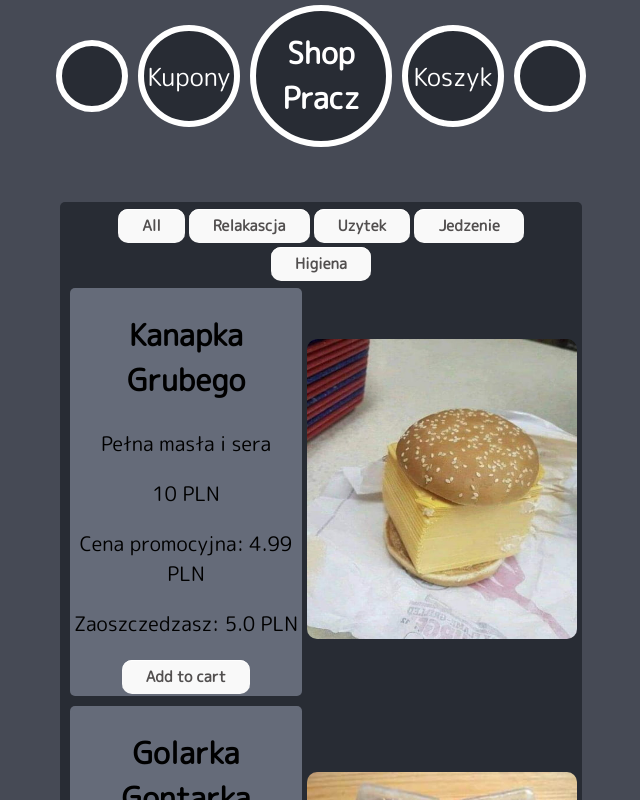
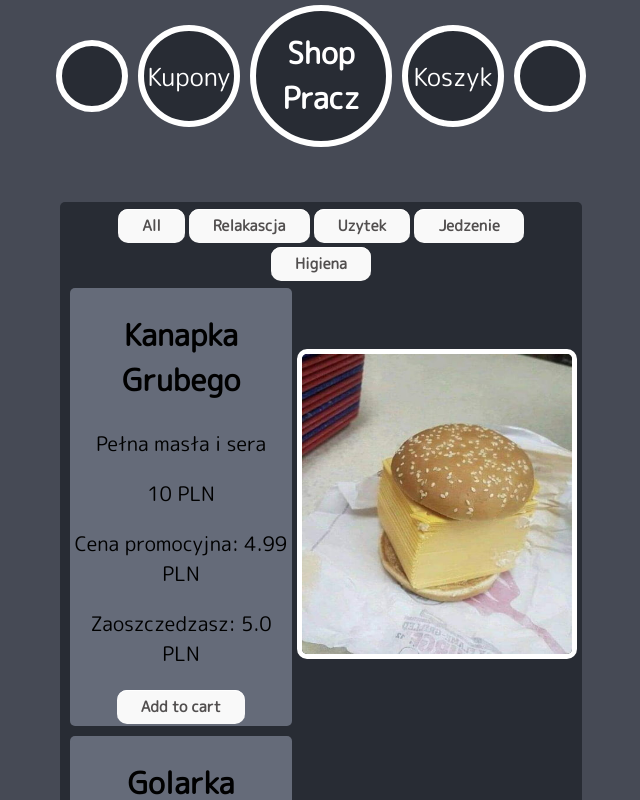
Before and after one commit to niebieskiczlowiek/React-shop-page, a React (Create React App) app: page / in a window 1280 px wide. Shown: the top 800 px of the page, without its empty margins (319-959 px from the left). Built offline with nearby package versions, Linux system fonts and the light colour scheme.

Commit message:
fixed cart sum

```diff
--- a/src/App.js
+++ b/src/App.js
@@ -11,7 +11,8 @@ const App = () => {
   const [cartState, setCartState] = useState(false);
   const [itemCategory, setCategory] = useState([])
   const [couponBox, setCouponBox] = useState(false);
-  const [cartSum, setCartSum] = useState(0);
+  let [cartSum, setCartSum] = useState(0);
+  const [image, setImageState] = useState(false);
 
   useEffect(() => {
     const getData = async () => {
@@ -28,8 +29,8 @@ const App = () => {
   const addToCart = (product) => {
     setCart([...cart, product]);
     setCartState(true)
-    console.log(cart);
-    getCartSum();
+    console.log(product.price)
+    getCartSum(product.price);
   }
 
   const clearCart = () => {
@@ -59,13 +60,10 @@ const App = () => {
 
   const discountCode = (code) => {
     const item = products.filter((products) => products.promoCode === code)[0]
-    console.log(item)
     const redeemed = item.redeemed
     if (item) {
-      console.log(item.name, item.price)
       if (redeemed === false) {
         item.price = (item.price - item.price*item.promoCodeDiscount).toFixed(1);
-        console.log(item.name, item.price)
         item.redeemed = true;
         setProducts([...products, item])
       }
@@ -87,14 +85,14 @@ const App = () => {
       setCategory(listCategory);
     }
   }
+  const getCartSum = (price) => {
+    console.log('ok')
+    setCartSum(cartSum + price)
+  }
 
-  const getCartSum = () => {
-    let sum = 0;
-    cart.forEach((item) => {
-      sum += item.price;
-    })
-    setCartSum(sum.toFixed(1));
-    console.log(sum)
+  const getImage = (id) => {
+    setImageState(!image)
+    console.log(id, image)
   }
 
   return (
@@ -117,7 +115,7 @@ const App = () => {
       {couponBox && <Coupons discountCode={discountCode}/>}
       {cartState && <Cart cart={cart} className="outerCart" clearCart={clearCart} deleteLast={deleteLastItem} deleteItem={deleteItem} cartSum={cartSum} />}
       <div>
-        <Products products={products} setCart={addToCart} category={category} itemCategory={itemCategory}/>
+        <Products products={products} setCart={addToCart} category={category} itemCategory={itemCategory} getImage={getImage}/>
       </div>
     </div>
   );
--- a/src/components/products/Products.css
+++ b/src/components/products/Products.css
@@ -21,10 +21,6 @@
     font-size: 20px;
 }
 
-.maintItem:hover {
-    background: blue;
-}
-
 .wholeItem {
     display: flex
 }
@@ -37,6 +33,13 @@
     height: 300px;
     width: 270px;
     border-radius: 10px;
+    border-style: solid;
+    border-color: white;
+    border-width: 5px;
+}
+
+.image:hover{
+    transform: scale(1.1);
 }
 
 .button {
--- a/src/components/products/Products.js
+++ b/src/components/products/Products.js
@@ -27,8 +27,8 @@ const Products = (props) => {
                         <button className="button" onClick={() => props.setCart(product)}>Add to cart</button>
                     </div>
 
-                    <div className='itemImage'>
-                        <img className="image" src={product.image} alt="item" />
+                    <div className='itemImage' onClick={() => props.getImage(product.id)}>
+                        <img className="image" src={product.image} alt="item"/>
                     </div>
 
                 </div>)}
```
